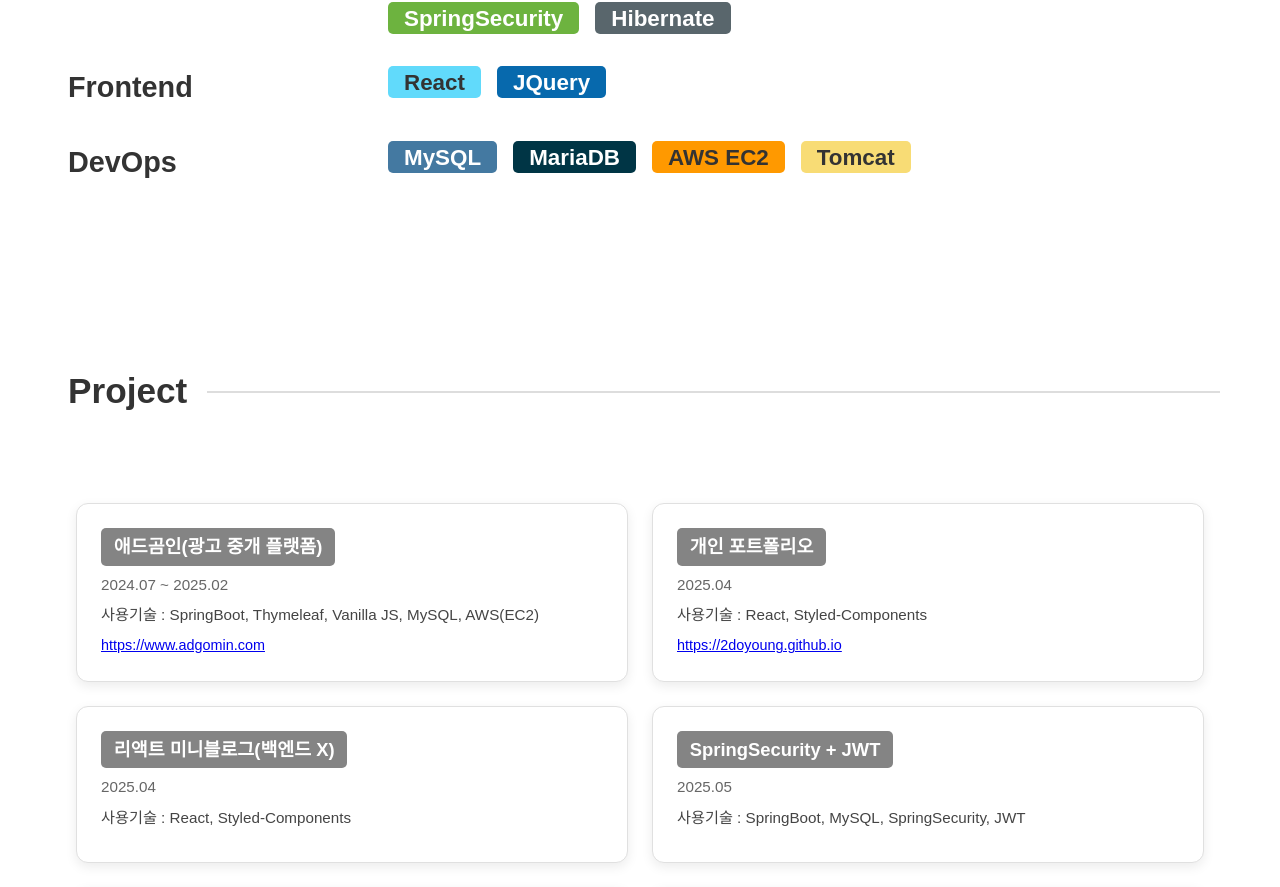
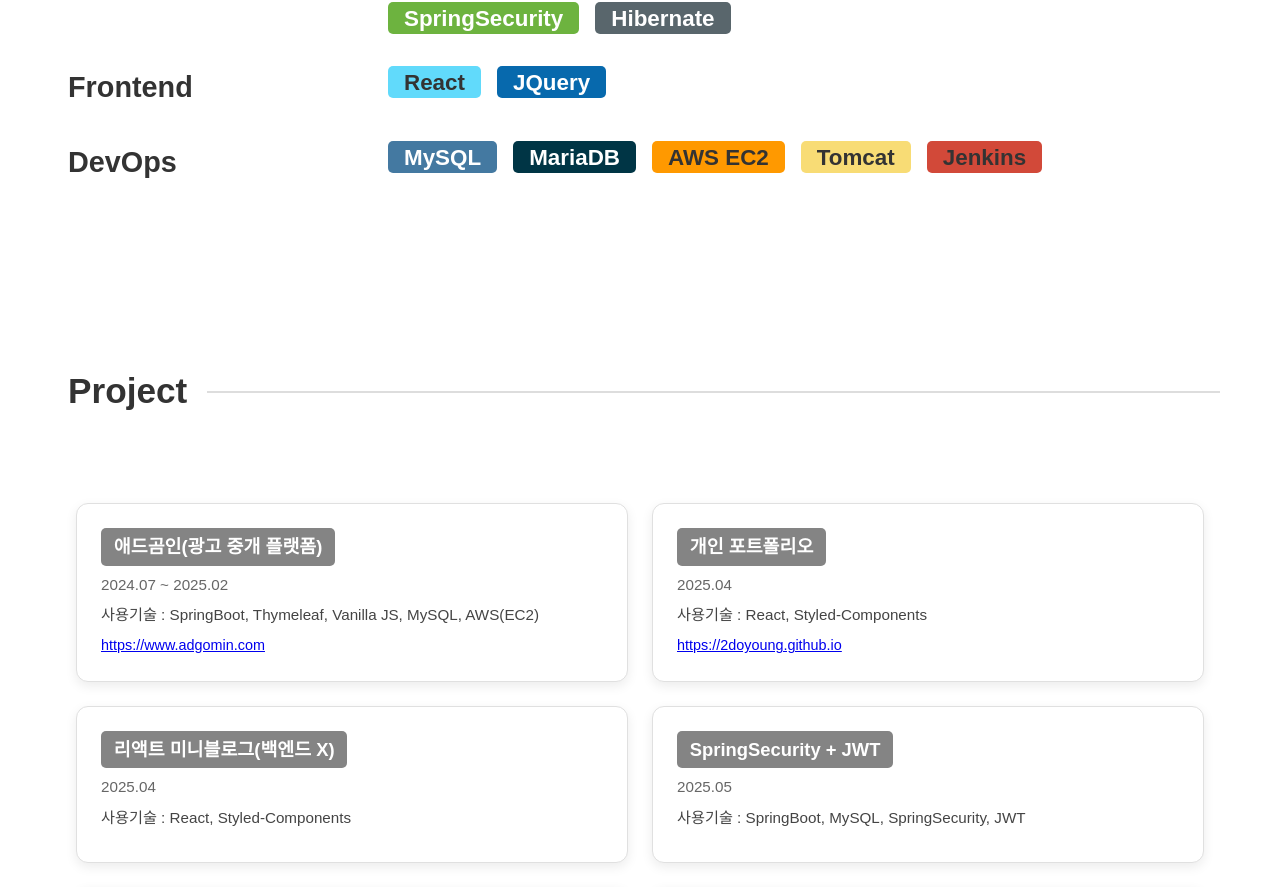
Before and after one commit to 2Doyoung/2Doyoung.github.io, a React (Create React App) app in the folder 2doyoung-github-io/: page / in a window 1280 px wide. Shown: the part 2522-3409 px from the top of the page. Built offline with nearby package versions, Linux system fonts and the light colour scheme.

Commit message:
add skill

```diff
--- a/2doyoung-github-io/src/components/sections/Skill.js
+++ b/2doyoung-github-io/src/components/sections/Skill.js
@@ -129,6 +129,11 @@
           skillName: "Tomcat",
           skillColor: "#333333",
           skillBackgroundColor: "#F8DC75"
+        },
+        {
+          skillName: "Jenkins",
+          skillColor: "#333333",
+          skillBackgroundColor: "#D24939"
         }
       ]
     }
```
